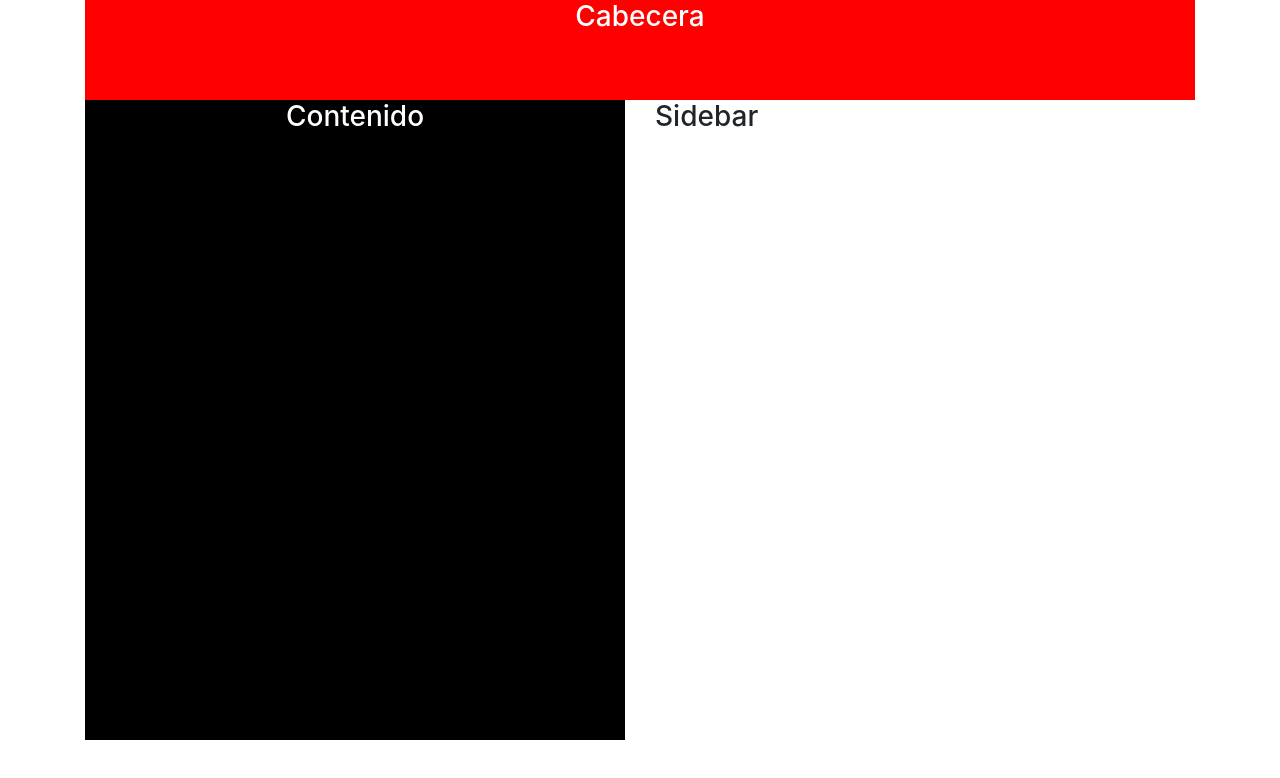
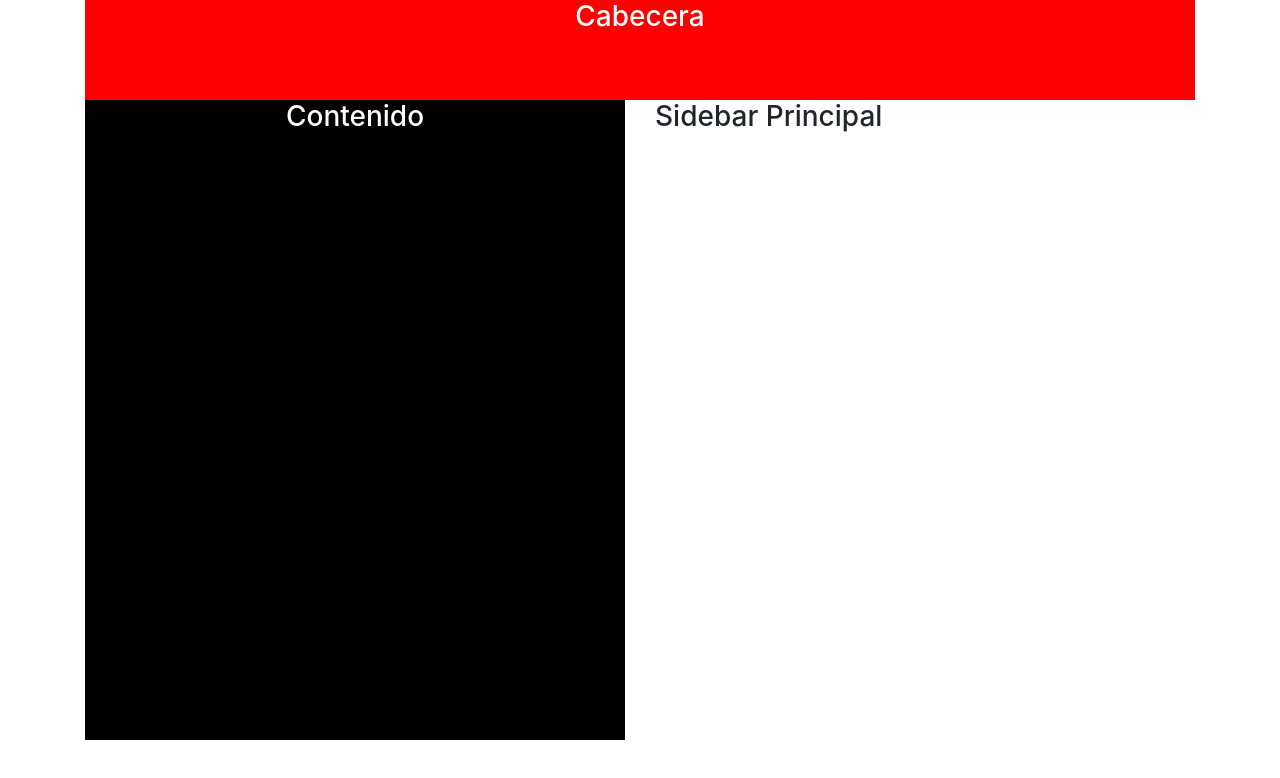
Before and after one commit to byrogr/taller-gitflow, a plain HTML site: page index.html in a window 1280 px wide. Drawn offline with nearby package versions, Linux system fonts and the light colour scheme.

Commit message:
se agrego palbra principal

```diff
--- a/index.html
+++ b/index.html
@@ -44,7 +44,7 @@
         </div>
         <div class="col">
           <section id="sidebar">
-            <h3>Sidebar</h3>
+            <h3>Sidebar Principal</h3>
           </section>
         </div>
       </div>
```
